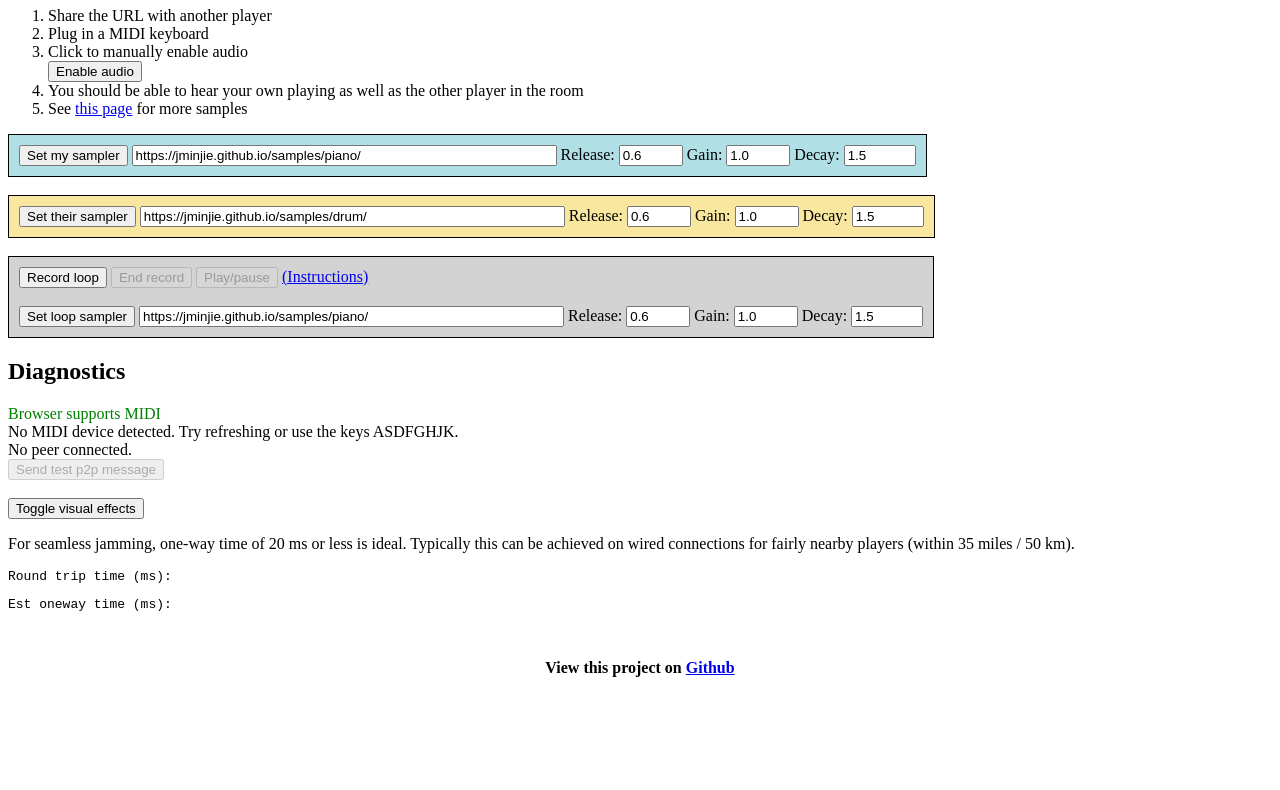
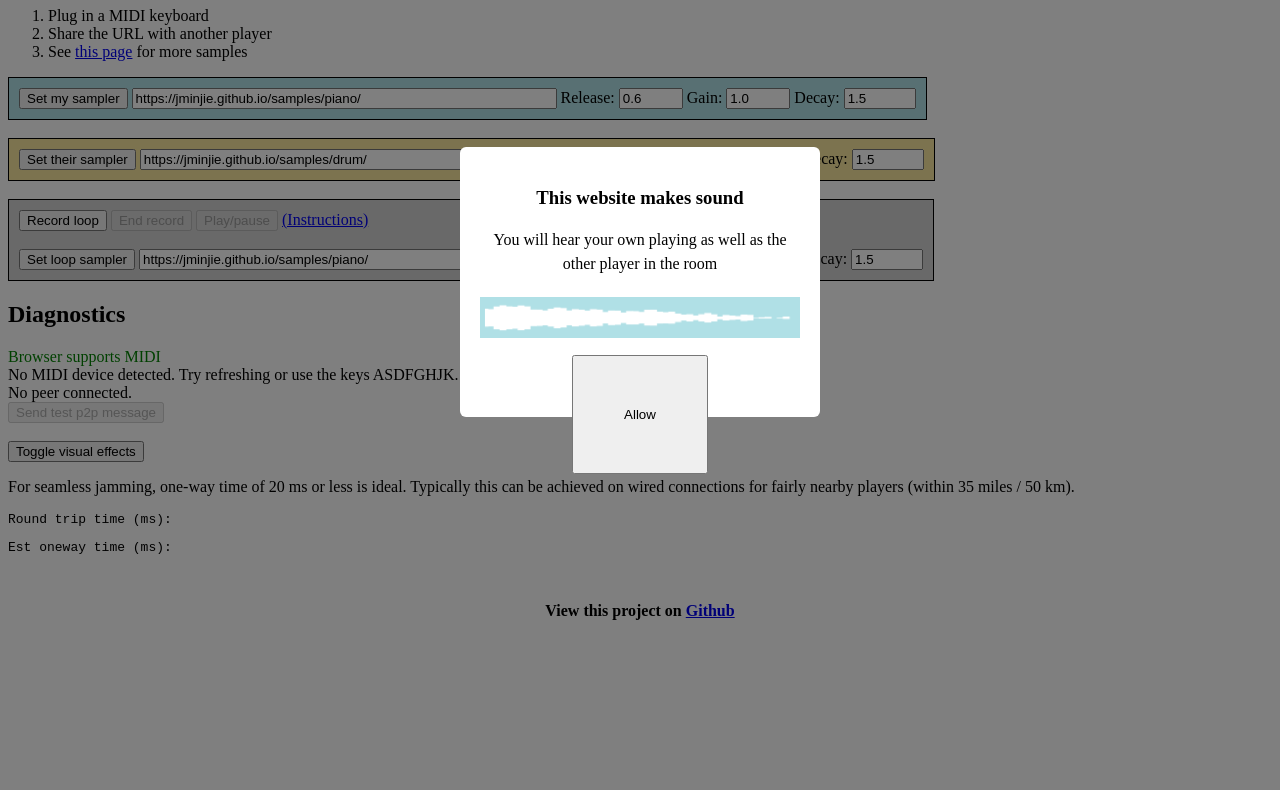
Before and after one commit to jminjie/fourhands, a website: page index.html in a window 1280 px wide. Shown: the part 73-863 px from the top of the page. After the commit the page ends 813 px from the top, so only its background shows below. Drawn offline with nearby package versions, Linux system fonts and the light colour scheme; no server answers; a script that the page names is missing.

Commit message:
Enable audio popup to shorten instructions

```diff
--- a/css/style.css
+++ b/css/style.css
@@ -25,3 +25,29 @@
     left: 5px;
     height:30px;
 }
+
+.sound-overlay {
+    text-align: center;
+    z-index: 20;
+    border-radius: 6px;
+    position:fixed;
+    width: 320px;
+    height: 230px;
+    top: 50%;
+    left: 50%;
+    margin-left: -180px; /* Negative half of width. */
+    margin-top: -180px; /* Negative half of height. */
+    font-size: 16px;
+    line-height: 24px;
+    padding: 20px 20px 20px 20px;
+    box-shadow: 0 0 0 1500px rgba(0, 0, 0, .5);
+    background: white;
+    .accept-sound {
+        cursor: pointer;
+        padding: 50px 50px 50px 50px;
+    }
+}
+
+.d-none {
+    display: none;
+}
--- a/index.html
+++ b/index.html
@@ -8,11 +8,8 @@
   <link rel="stylesheet" href="css/style.css">
   <h1>Fourhands is a P2P piano</h1>
   <ol>
+  <li>Plug in a MIDI keyboard</li>
   <li>Share the URL with another player</li>
-  <li>Plug in a MIDI keyboard</li>
-  <li>Click to manually enable audio</li>
-  <button id="play-button">Enable audio</button>
-  <li>You should be able to hear your own playing as well as the other player in the room</li>
   <li>See <a href="https://jminjie.github.io/samples" target="_blank">this page</a> for more samples</li>
   </ol>
   <div style="border:1px solid #000;padding:10px;background-color:powderblue;display:inline-block">
@@ -64,6 +61,12 @@
   <pre>Round trip time (ms): <span id="ping"></span></pre>
   <pre>Est oneway time (ms): <span id="ping2"></span></pre>
   <br>
+  <div class="sound-overlay d-none">
+      <h3>This website makes sound</b></h3>
+      <p>You will hear your own playing as well as the other player in the room</p>
+      <img style="width: 100%; padding: 5px 0 10px 0;" src="audio.png"></img>
+      <button class="accept-sound" onclick="acceptSound()">Allow</b></button>
+  </div>
   <script src="https://unpkg.com/pts@0.9.6/dist/pts.js"></script>
   <script type="text/javascript" src="https://unpkg.com/tone"></script>
   <script src="/socket.io/socket.io.js"></script>
--- a/js/main.js
+++ b/js/main.js
@@ -92,6 +92,11 @@ window.addEventListener('unload', function() {
   socket.emit('bye', room);
 });
 
+window.addEventListener('load', function() {
+    if (document.cookie.indexOf("cookie_soundon=") < 0) {
+        document.querySelector('.sound-overlay').classList.remove('d-none');
+    }
+});
 
 /**
 * Send message to signaling server
@@ -1027,3 +1032,9 @@ space2.add({
     }
 });
 space2.play();
+
+function acceptSound() {
+    document.cookie = "cookie_soundon=true";
+    document.querySelector('.sound-overlay').classList.add('d-none');
+    Tone.start();
+}
```
Also changed, not shown: README.md, audio.png (added).
